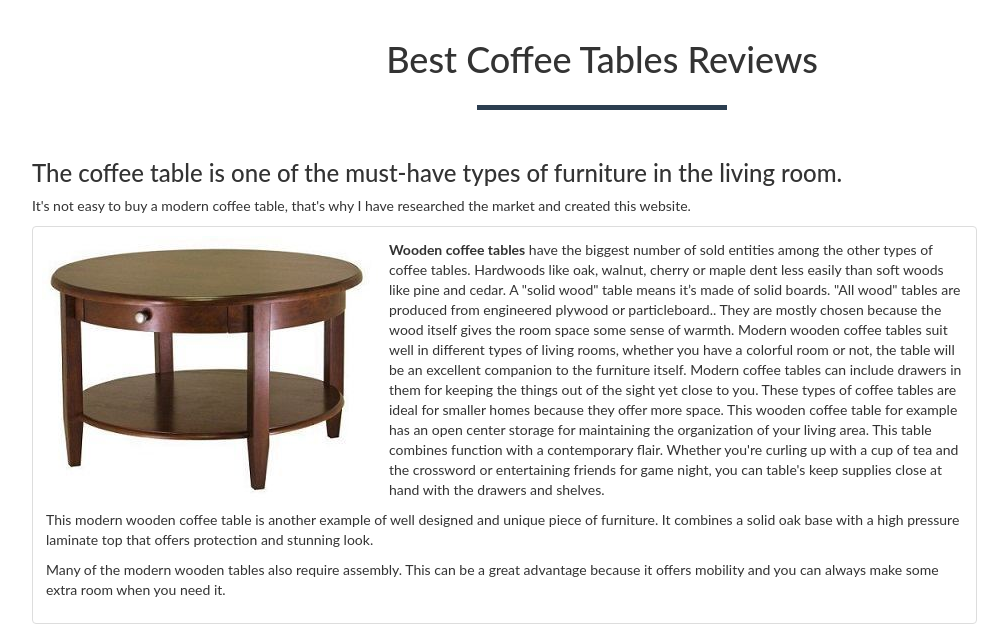
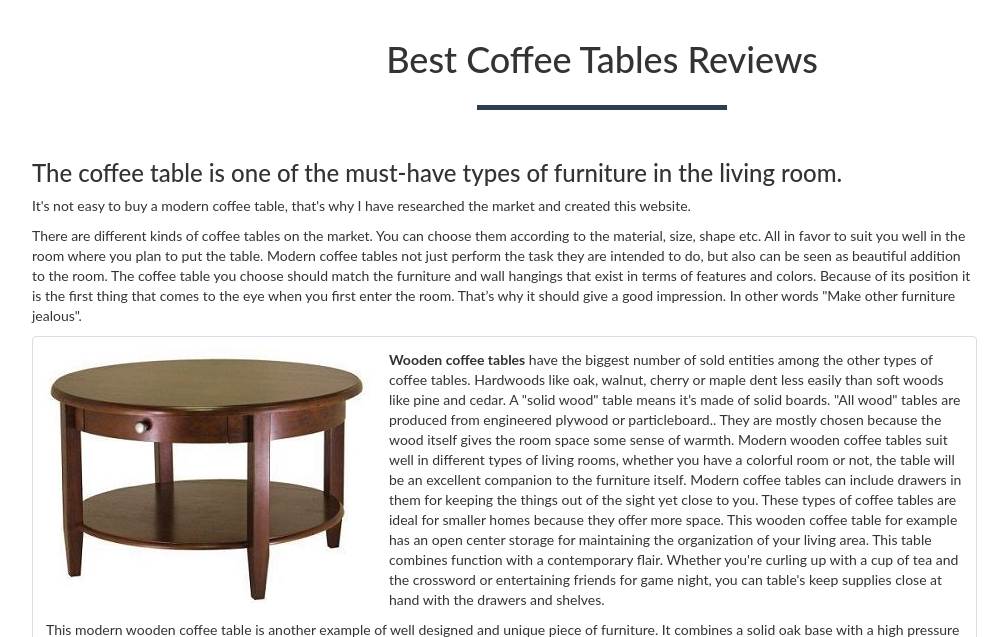
Before and after one commit to gamebak/blogcraft, a PHP site: page / in a window 1280 px wide. Shown: the part 65-702 px from the top of the page, without its empty margins (38-1046 px from the left). Run offline with PHP 8.4, Linux system fonts and the light colour scheme; some libraries are stand-ins or nearby versions.

Commit message:
- article update

```diff
--- a/index.php
+++ b/index.php
@@ -72,6 +72,8 @@ $db->key('db', $filterKey, "<h1>Websites blocked in Pakistan</h1>
       <h3>The coffee table is one of the must-have types of furniture in the living room.</h3>
       <p>It's not easy to buy a modern coffee table, that's why I have researched the market and created this website.</p>
 
+      <p>There are different kinds of coffee tables on the market. You can choose them according to the material, size, shape etc. All in favor to suit you well in the room where you plan to put the table. Modern coffee tables not just perform the task they are intended to do, but also can be seen as beautiful addition to the room. The coffee table you choose should match the furniture and wall hangings that exist in terms of features and colors. Because of its position it is the first thing that comes to the eye when you first enter the room. That’s why it should give a good impression. In other words "Make other furniture jealous". </p>
+
       <div class="thumbnail clearfix">
         <img src="img/woodenCoffeeTable1.jpg" alt="Wooden coffee table" class="imgspacer pull-left" />
         <div class="caption">
@@ -117,14 +119,15 @@ $db->key('db', $filterKey, "<h1>Websites blocked in Pakistan</h1>
 
         <p><strong>Coffee drinking history</strong></p>
         <p>To learn about the origins of the coffee table you need to know first about how the coffee drinking was spread in the Britain.
-        The popularity of coffee drinking is said to have spread to the rest of Europe from the Ottoman Empire after the Battle of Vienna in 1683, but the first coffee houses have been opened in the Britain a little more early.</p>
+        The popularity of coffee drinking is said to have spread to the rest of Europe from the Ottoman Empire after the Battle of Vienna in 1683, but other sources are indicating that the first coffee houses in the Britain were a little more early, back in 1650.</p>
 
         <p>The British people in the late Victorian era converted from the concept of the ottoman table into the coffee table which are also known as cocktail tables.</p>
 
         <p><strong>First coffe houses in Europe</strong></p>
         <p>The first coffee house that was opened in Britain was in in 1650, in Oxford by a Jew called Jacob, and in 1652 the first coffee house was opened in London by Pasqua Rosee, a Turkish former servant of a merchant.</p>
         <p>First establishments also became popular pretty fast, because it was imitated widely and coffee houses were found everywhere in London. </p>
-        <p>Mostly used to hold beverages (hence the name), books, different kind of decorative objects etc. Because of all these attributes they are usually situated near or in front of the sofa. There are different kinds of coffee tables on the market. You can choose them according to the material, size, shape etc. All in favor to suit you well in the room where you plan to put the table. Modern coffee tables not just perform the task they are intended to do, but also can be seen as beautiful addition to the room. The coffee table you choose should match the furniture and wall hangings that exist in terms of features and colors. Because of its position it is the first thing that comes to the eye when you first enter the room. That’s why it should give a good impression. In other words "Make other furniture jealous". </p>
+        <p>Mostly used to hold beverages (hence the name), books, different kind of decorative objects etc. Because of all these attributes they are usually situated near or in front of the sofa.</p>
+
 
 
         <p>Let us do the research, we'll provide an easy to understand comparrison table so that you don't have to waste time with any other websites.</p>
```
